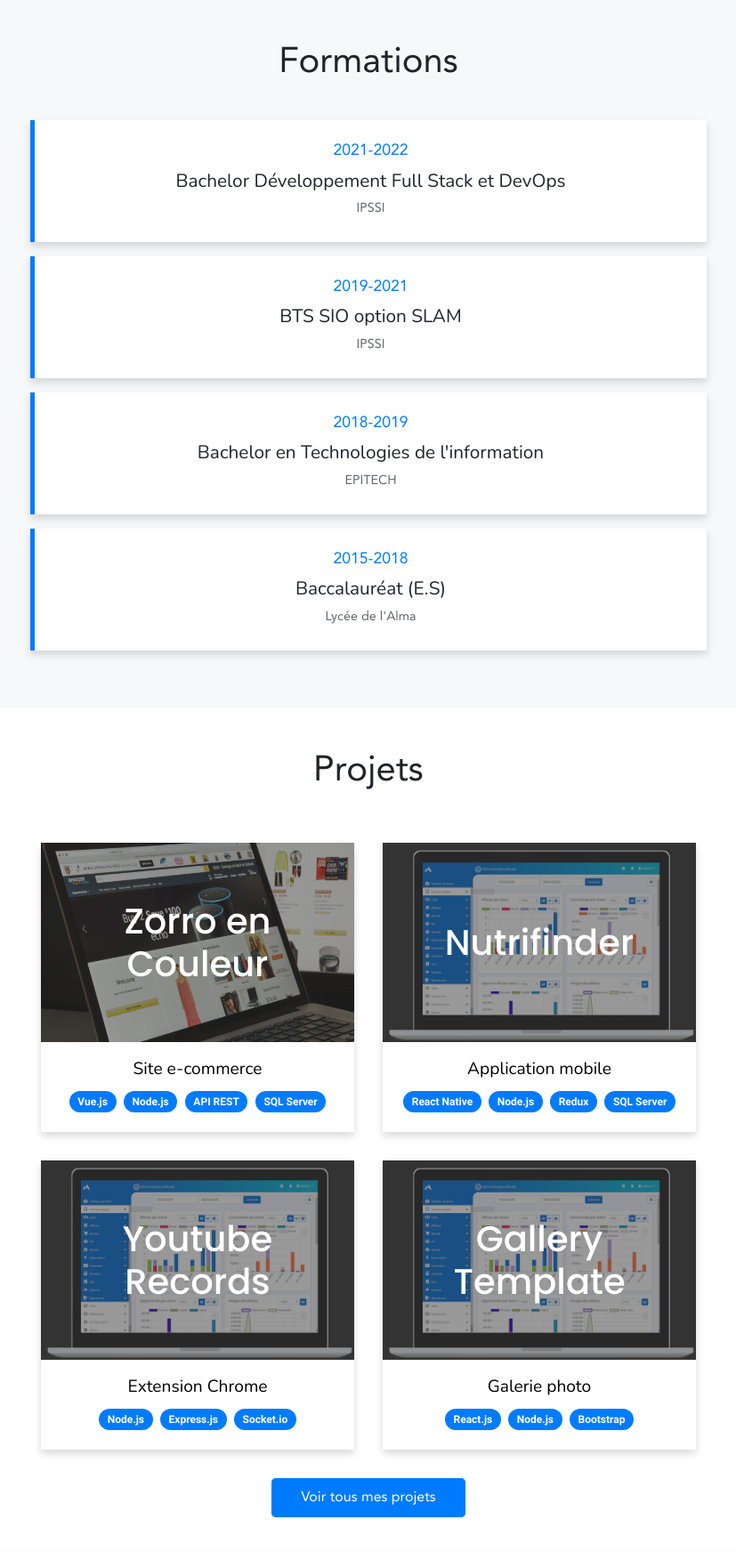
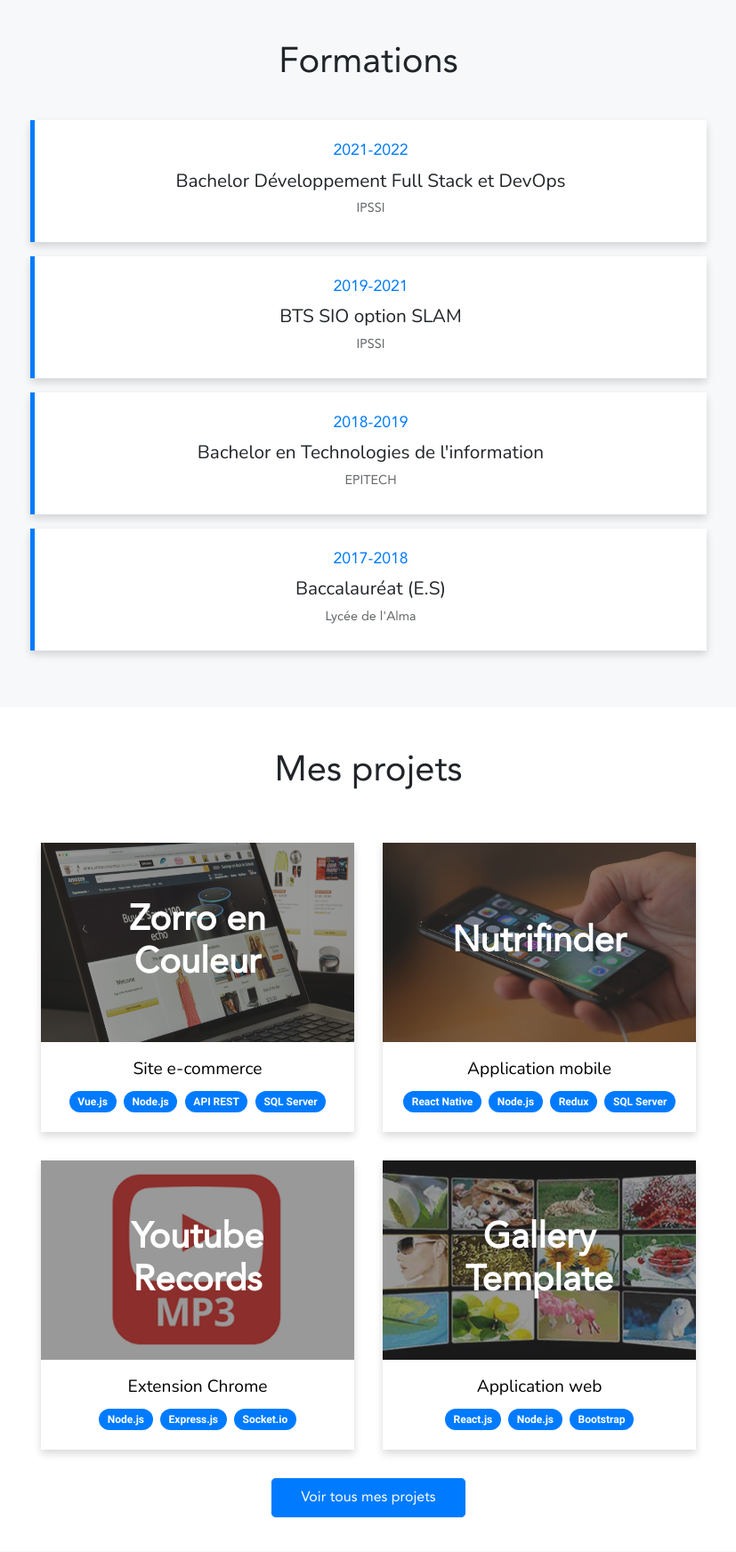
Before and after one commit to Stabien/Site_Perso, a PHP site: page / in a window 1280 px wide. Shown: the part 3153-4897 px from the top of the page at 89% size, without its empty margins (226-1053 px from the left). Run offline with PHP 8.4, Linux system fonts and the light colour scheme.

Commit message:
site cv completely updated

```diff
--- a/css/style.css
+++ b/css/style.css
@@ -535,7 +575,8 @@ main {
     z-index: 1000;
     text-align: center;
     font-size: 2.5em;
-    font-family: 'Poppins';
+    font-family: 'Avenir-Roman';
+    font-weight: 600;
 }
 
 #link-github {
--- a/index.php
+++ b/index.php
@@ -4,6 +4,7 @@
     <link rel="stylesheet" href="https://stackpath.bootstrapcdn.com/bootstrap/4.5.0/css/bootstrap.min.css" integrity="sha384-9aIt2nRpC12Uk9gS9baDl411NQApFmC26EwAOH8WgZl5MYYxFfc+NcPb1dKGj7Sk" crossorigin="anonymous">
     <link rel="stylesheet" href="https://unpkg.com/aos@3.0.0-beta.6/dist/aos.css"/>
     <link rel="stylesheet" href="css/style.css">
+    <link rel="icon" href="images/favicon.ico" />
     <script src="https://ajax.googleapis.com/ajax/libs/jquery/3.5.1/jquery.min.js"></script>
     <script src="https://stackpath.bootstrapcdn.com/bootstrap/4.5.0/js/bootstrap.min.js" integrity="sha384-OgVRvuATP1z7JjHLkuOU7Xw704+h835Lr+6QL9UvYjZE3Ipu6Tp75j7Bh/kR0JKI" crossorigin="anonymous"></script>
     <script src="https://cdn.jsdelivr.net/npm/popper.js@1.16.0/dist/umd/popper.min.js" integrity="sha384-Q6E9RHvbIyZFJoft+2mJbHaEWldlvI9IOYy5n3zV9zzTtmI3UksdQRVvoxMfooAo" crossorigin="anonymous"></script>
@@ -13,6 +14,10 @@
 </head>
 
 <body>
+    <div id="loading-screen">
+      <div class="lds-dual-ring">
+      </div>
+    </div>
     <header class="navbar navbar-expand-lg position-fixed">
         <span class="navbar-brand">Bastien PIEDALLU</span>
         <button class="navbar-toggler" type="button" data-toggle="collapse" data-target="#navbar-content">
@@ -25,7 +30,7 @@
                     <li class="nav-item"><a href="#anchor_competences" class="nav-link">Compétences<span></span></a></li>
                     <li class="nav-item"><a href="#anchor_experience" class="nav-link">Expériences<span></span></a></li>
                     <li class="nav-item"><a href="#anchor_formations" class="nav-link">Formations<span></span></a></li>
-                    <li class="nav-item"><a href="#anchor_projets" class="nav-link">Projets<span></span></a></li>
+                    <li class="nav-item"><a href="#anchor_projets" class="nav-link">Mes projets<span></span></a></li>
                     <li class="nav-item"><a href="#anchor_contact" class="nav-link">Contact<span></span></a></li>
                 </ul>
             </nav>
@@ -199,7 +204,7 @@
         <div id="experience-container" class="section">
             <span class="anchor" id="anchor_experience"></span>
             <h2 data-aos="fade-up" data-aos-duration="1500">Expériences</h2>
-            <div class="container experience" data-aos="fade-right" data-aos-duration="1500">
+            <div class="container experience" data-aos="fade-up" data-aos-duration="1500">
                 <div class="row">
                     <div class="experience-content col-10 offset-1">
                         <div class="content-stage">
@@ -216,7 +221,7 @@
                     </div>
                 </div>
             </div>
-            <div class="container experience" data-aos="fade-left" data-aos-duration="1500">
+            <div class="container experience" data-aos="fade-up" data-aos-duration="1500">
                 <div class="row">
                     <div class="experience-content col-10 offset-1">
                         <div class="content-stage">
@@ -235,7 +240,7 @@
                     </div>
                 </div>
             </div>
-            <div class="container experience" data-aos="fade-right" data-aos-duration="1500">
+            <div class="container experience" data-aos="fade-up" data-aos-duration="1500">
                 <div class="row">
                     <div class="experience-content col-10 offset-1">
                         <div class="content-stage">
@@ -279,7 +284,7 @@
                 </div>
                 <div class="row" data-aos="fade-left" data-aos-duration="1500">
                     <div class="col-8 offset-2 formations-content">
-                        <h3>2015-2018</h3>
+                        <h3>2017-2018</h3>
                         <h1>Baccalauréat (E.S)</h1>
                         <h2>Lycée de l'Alma</h2>
                     </div>
@@ -289,9 +294,9 @@
         <div id="mes-projets" class="section">
           <div class="container">
             <span class="anchor" id="anchor_projets"></span>
-            <h2 data-aos="fade-up" data-aos-duration="1500">Projets</h2>
+            <h2 data-aos="fade-up" data-aos-duration="1500">Mes projets</h2>
             <div class="projets-container">
-                <a href="#" class="projets-content"
+                <a href="https://github.com/stabien/zorro_en_couleur" class="projets-content"
                 data-aos="fade-up" data-aos-duration="1500"
                 data-aos-anchor-placement="top-bottom" target="_blank">
                     <div class="miniature-container">
@@ -306,12 +311,12 @@
                         <li>SQL Server</li>
                     </ul>
                 </a>
-                <a href="#" class="projets-content"
+                <a href="https://github.com/stabien/nutrifinder" class="projets-content"
                 data-aos="fade-up" data-aos-duration="1500"
                 data-aos-anchor-placement="top-bottom" target="_blank">
                     <div class="miniature-container">
                         <h3>Nutrifinder</h3>
-                        <img src="images/ppe2.png">
+                        <img src="images/mobile_miniature.jpg">
                     </div>
                     <h4>Application mobile</h4>
                     <ul>
@@ -321,12 +326,12 @@
                         <li>SQL Server</li>
                     </ul>
                 </a>
-                <a href="#" class="projets-content"
+                <a href="https://github.com/stabien/youtube_records" class="projets-content"
                 data-aos="fade-up" data-aos-duration="1500"
                 data-aos-anchor-placement="top-bottom" target="_blank">
                     <div class="miniature-container">
                         <h3>Youtube Records</h3>
-                        <img src="images/ppe2.png">
+                        <img src="images/youtube_records_miniature.png">
                     </div>
                     <h4>Extension Chrome</h4>
                     <ul>
@@ -335,14 +340,14 @@
                         <li>Socket.io</li>
                     </ul>
                 </a>
-                <a href="#" class="projets-content"
+                <a href="https://github.com/stabien/gallery_template" class="projets-content"
                 data-aos="fade-up" data-aos-duration="1500"
                 data-aos-anchor-placement="top-bottom" target="_blank">
                     <div class="miniature-container">
                         <h3>Gallery Template</h3>
-                        <img src="images/ppe2.png">
+                        <img src="images/gallery_template_miniature.jpg">
                     </div>
-                    <h4>Galerie photo</h4>
+                    <h4>Application web</h4>
                     <ul>
                         <li>React.js</li>
                         <li>Node.js</li>
@@ -377,7 +382,7 @@
                         </div>
                     </div>
                     <div id="form_contact" class="col-10 offset-1 col-lg-6 offset-lg-1">
-                        <form action="" method="POST">
+                        <form action="mail.php" method="POST">
                             <h3>Me contacter</h3>
                             <div class="names_input_container">
                                 <input type="text" class="contact_input"
@@ -410,5 +415,6 @@
     <script src="js/nav_scroll.js"></script>
     <script src="js/submit_form.js"></script>
     <script src="js/projet_hover_animation.js"></script>
+    <script src="js/loading_screen.js"></script>
 </body>
 </html>
--- /dev/null
+++ b/js/loading_screen.js
@@ -0,0 +1,6 @@
+document.addEventListener("DOMContentLoaded", () => {
+  setTimeout(() => {
+    document.getElementById('loading-screen').style.opacity = "0";
+    setTimeout(() => document.getElementById('loading-screen').style.display = "none", 350)
+  }, 500);
+});
--- a/js/submit_form.js
+++ b/js/submit_form.js
@@ -19,13 +19,6 @@ $('form').submit(function(e) {
         else
             inputs.eq(i).css('border', 'none');
     }
-    $.ajax({
-        type: "POST",
-        url: url,
-        data: form.serialize(),
-        success: function() {
-            $('#form_submit').css('display', 'block');
-            $('.contact_input').val('');
-        }
-    });
+    $('#form_submit').css('display', 'block');
+    $('.contact_input').val('');
 });
--- a/mail.php
+++ b/mail.php
@@ -1,6 +1,6 @@
 <?php
 if (isset($_POST['nom'], $_POST['prenom'], $_POST['email'], $_POST['message'])) {
-    $contact = mail('b.piedallu@ecole-ipssi.net', $_POST['prenom'] . ' ' . $_POST['nom'],
+    mail('b.piedallu@ecole-ipssi.net', $_POST['prenom'] . ' ' . $_POST['nom'],
     'From : ' . $_POST['email'] . "\n\n" . $_POST['message']);
 }
 ?>
```
Also changed, not shown: other parts of css/style.css (+44 -4 lines), css/font/Poppins-Light.ttf, images/favicon.ico (added), images/icon.png (added), images/mobile_miniature.jpg (renamed from images/punchline_miniature.jpg), 1 other file.
